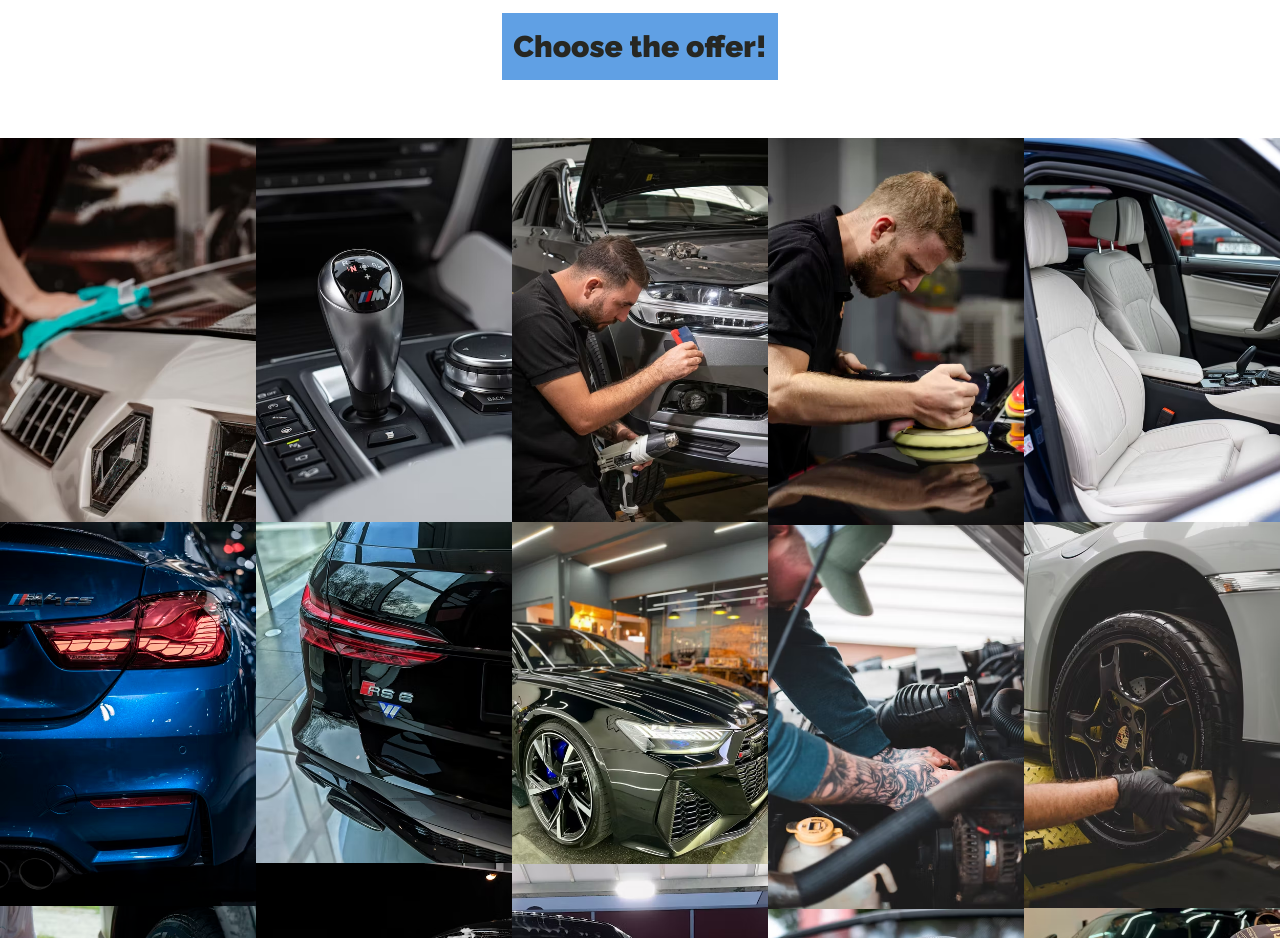
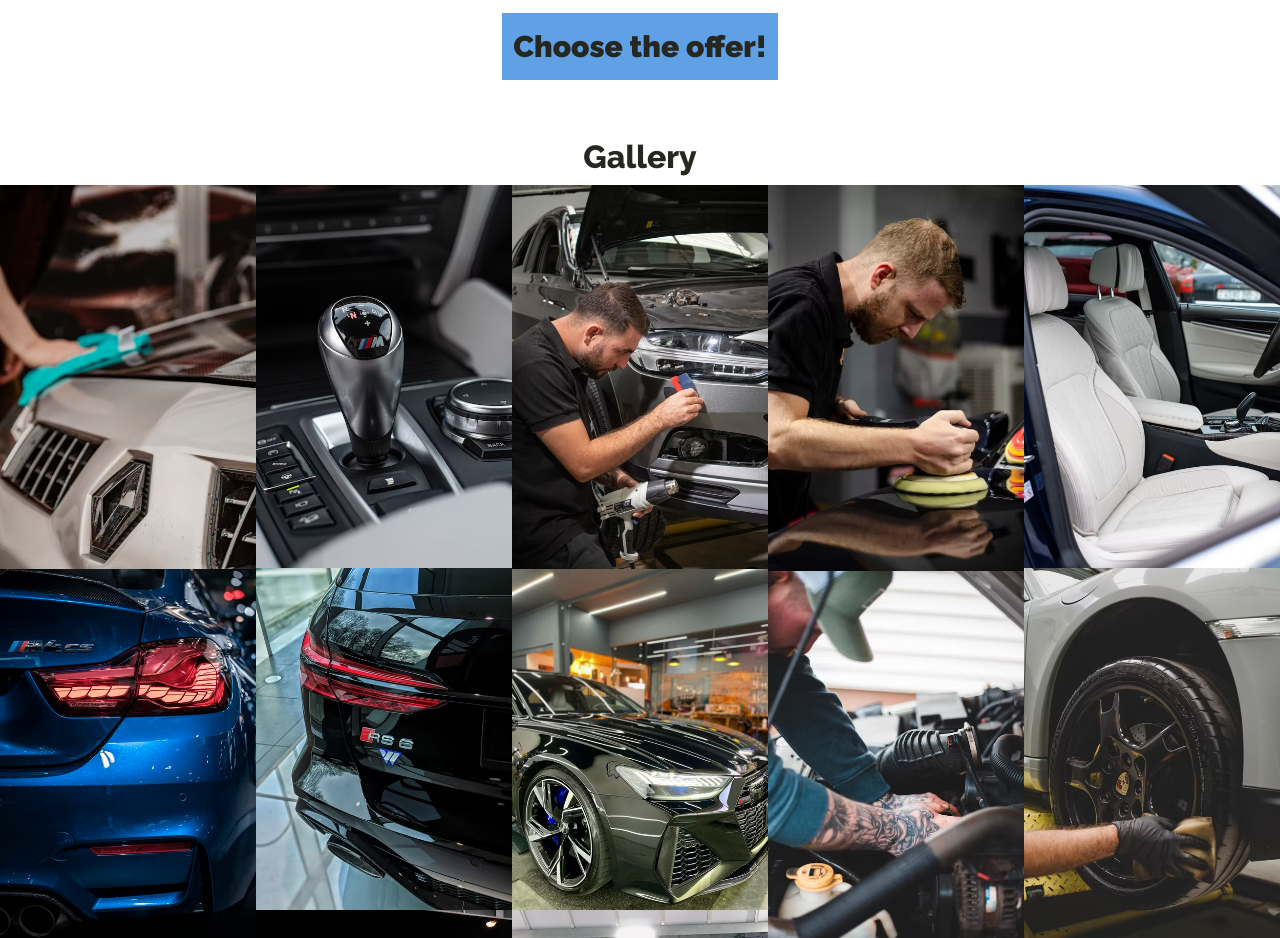
Before and after one commit to bartlomiejdev/portfolio-project-1, a plain HTML site: page index.html in a window 1280 px wide. Shown: the part 2848-3786 px from the top of the page. Drawn offline with nearby package versions, Linux system fonts and the light colour scheme.

Commit message:
Add heading to gallery section

```diff
--- a/index.html
+++ b/index.html
@@ -393,6 +393,7 @@
 
     <!-- Gallery section START -->
     <section id="gallery" class="pb-5">
+      <h2 class="center fw-bold">Gallery</h2>
       <div class="gallery-row">
         <div class="gallery-column">
           <img
```
